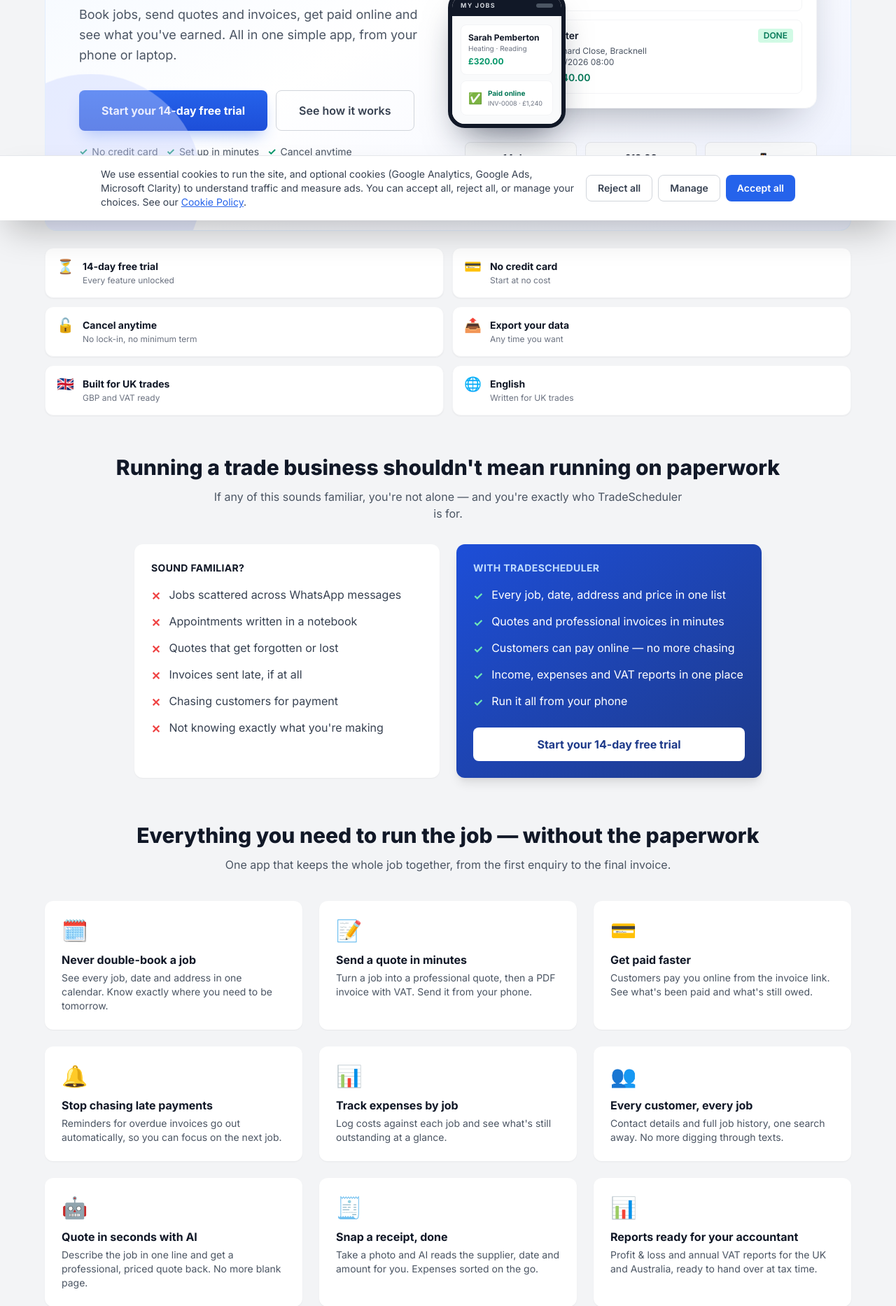
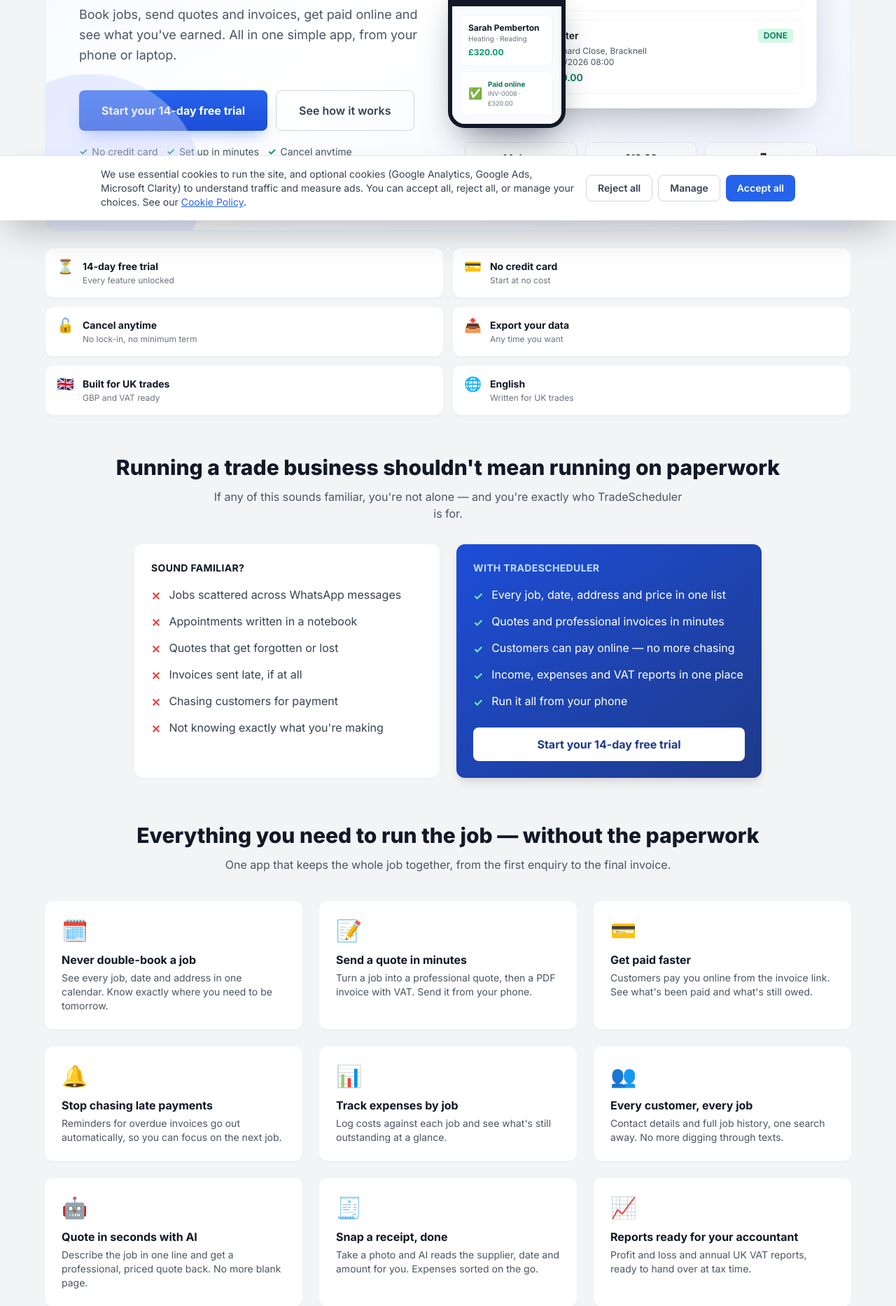
Before and after one commit to stefcosmin09-glitch/scheduler-app, a Flask app: page / in a window 1280 px wide. Shown: the part 485-2352 px from the top of the page at 70% size. Run offline with Flask 3, Linux system fonts and the light colour scheme; some libraries are stand-ins or nearby versions.

Commit message:
Phase 2: copy and consistency fixes
- Retention wording unified to the FAQ version (60 days then deleted,
  export any time) in _trial_reassurance and the FAQ/landing/pricing answers.
- Removed the Australia claim from the VAT reports feature card (UK VAT only).
- Fixed the Sarah Pemberton mockup: invoice reference now matches the card amount.
- Fixed double-escaped &amp; in <title> and og:title.
- Replaced the duplicated chart icon on the reports card.
- Replaced "all before your tea goes cold" with a neutral phrase.
- Pluralisation: "1 day overdue" already uses ngettext (covered by tests).

```diff
--- a/app/templates/_trial_reassurance.html
+++ b/app/templates/_trial_reassurance.html
@@ -3,5 +3,5 @@
    /pricing. #}
 <div class="bg-blue-50 border border-blue-100 rounded-2xl p-6 sm:p-8 max-w-5xl mx-auto">
     <h3 class="font-bold text-gray-900 mb-2">Not sure yet? Here's what happens if you never subscribe.</h3>
-    <p class="text-gray-700 text-sm">After 14 days your account simply becomes read-only. Nothing is deleted, no card is charged, and you can still view and export every job, invoice and expense. Subscribe only if you want to keep adding new jobs — and you can cancel again whenever you like.</p>
+    <p class="text-gray-700 text-sm">After 14 days your account becomes read-only: no card is charged and you can still view and export every job, invoice and expense. If you don't subscribe, we keep your data for 60 days and email you seven days before it is removed, then the account and everything in it is deleted. A backup copy may be kept for a short period before it rotates out. Subscribe only if you want to keep adding new jobs — and you can cancel again whenever you like.</p>
 </div>
--- a/app/templates/landing.html
+++ b/app/templates/landing.html
@@ -1,13 +1,13 @@
 {% extends 'base.html' %}
 
-{% block title %}TradeScheduler – Job Management &amp; Invoicing App for UK Tradespeople{% endblock %}
+{% block title %}TradeScheduler - Job Management & Invoicing App for UK Tradespeople{% endblock %}
 
 {% block head %}
 <meta name="description" content="Online job management app for UK tradespeople. Manage jobs, schedules, customers, quotes, invoices and payments in one app. Try it free for 14 days – no credit card required.">
 <link rel="canonical" href="https://thetradescheduler.com/">
 <meta property="og:type" content="website">
 <meta property="og:site_name" content="TradeScheduler">
-<meta property="og:title" content="TradeScheduler – Job Management &amp; Invoicing App for UK Tradespeople">
+<meta property="og:title" content="TradeScheduler - Job Management & Invoicing App for UK Tradespeople">
 <meta property="og:description" content="Manage jobs, schedules, customers, quotes, invoices and payments in one simple app. 14-day trial, then from £12.99 a month.">
 <meta property="og:url" content="https://thetradescheduler.com/">
 <meta property="og:image" content="{{ url_for('static', filename='og-image.png', _external=True) }}">
@@ -220,7 +220,7 @@
                                         </div>
                                         <p class="text-xs text-gray-600">📍 14 Beech Road, Reading</p>
                                         <p class="text-xs text-gray-600">📅 24/09/2026 09:00</p>
-                                        <p class="text-sm text-green-700 font-semibold mt-1">💰 £320.00</p>
+                                        <p class="text-sm text-green-700 font-semibold mt-1">💰 £1,240.00</p>
                                     </div>
                                     <div class="border border-gray-100 rounded-lg p-3">
                                         <div class="flex items-center justify-between gap-2 mb-1">
@@ -229,7 +229,7 @@
                                         </div>
                                         <p class="text-xs text-gray-600">📍 3 Orchard Close, Bracknell</p>
                                         <p class="text-xs text-gray-600">📅 26/09/2026 08:00</p>
-                                        <p class="text-sm text-green-700 font-semibold mt-1">💰 £1,240.00</p>
+                                        <p class="text-sm text-green-700 font-semibold mt-1">💰 £320.00</p>
                                     </div>
                                 </div>
                             </div>
@@ -252,7 +252,7 @@
                                 <span class="text-base">✅</span>
                                 <div>
                                     <p class="ts-text-10 font-bold text-green-700">Paid online</p>
-                                    <p class="text-[9px] text-gray-500">INV-0008 · £1,240</p>
+                                    <p class="text-[9px] text-gray-500">INV-0008 · £320.00</p>
                                 </div>
                             </div>
                         </div>
@@ -394,9 +394,9 @@
                 <p class="text-gray-600 text-sm">Take a photo and AI reads the supplier, date and amount for you. Expenses sorted on the go.</p>
             </div>
             <div class="bg-white rounded-xl shadow-sm p-6 hover:shadow-md transition">
-                <p class="text-3xl mb-3">📊</p>
+                <p class="text-3xl mb-3">📈</p>
                 <h3 class="font-bold text-gray-900 mb-1">Reports ready for your accountant</h3>
-                <p class="text-gray-600 text-sm">Profit &amp; loss and annual VAT reports for the UK and Australia, ready to hand over at tax time.</p>
+                <p class="text-gray-600 text-sm">Profit and loss and annual UK VAT reports, ready to hand over at tax time.</p>
             </div>
         </div>
     </section>
@@ -569,7 +569,7 @@
                 </div>
                 <div class="bg-blue-50 border border-blue-100 rounded-xl p-5 text-sm text-blue-900">
                     <p class="font-bold mb-1">Set up in minutes</p>
-                    <p>Add your business details, add your first job and send your first invoice — all before your tea goes cold.</p>
+                    <p>Add your business details, add your first job and send your first invoice - all in a few minutes.</p>
                     <a href="{{ url_for('auth.register') }}" class="inline-block mt-3 font-bold text-blue-800 hover:underline">Start your 14-day trial</a>
                 </div>
             </div>
```
